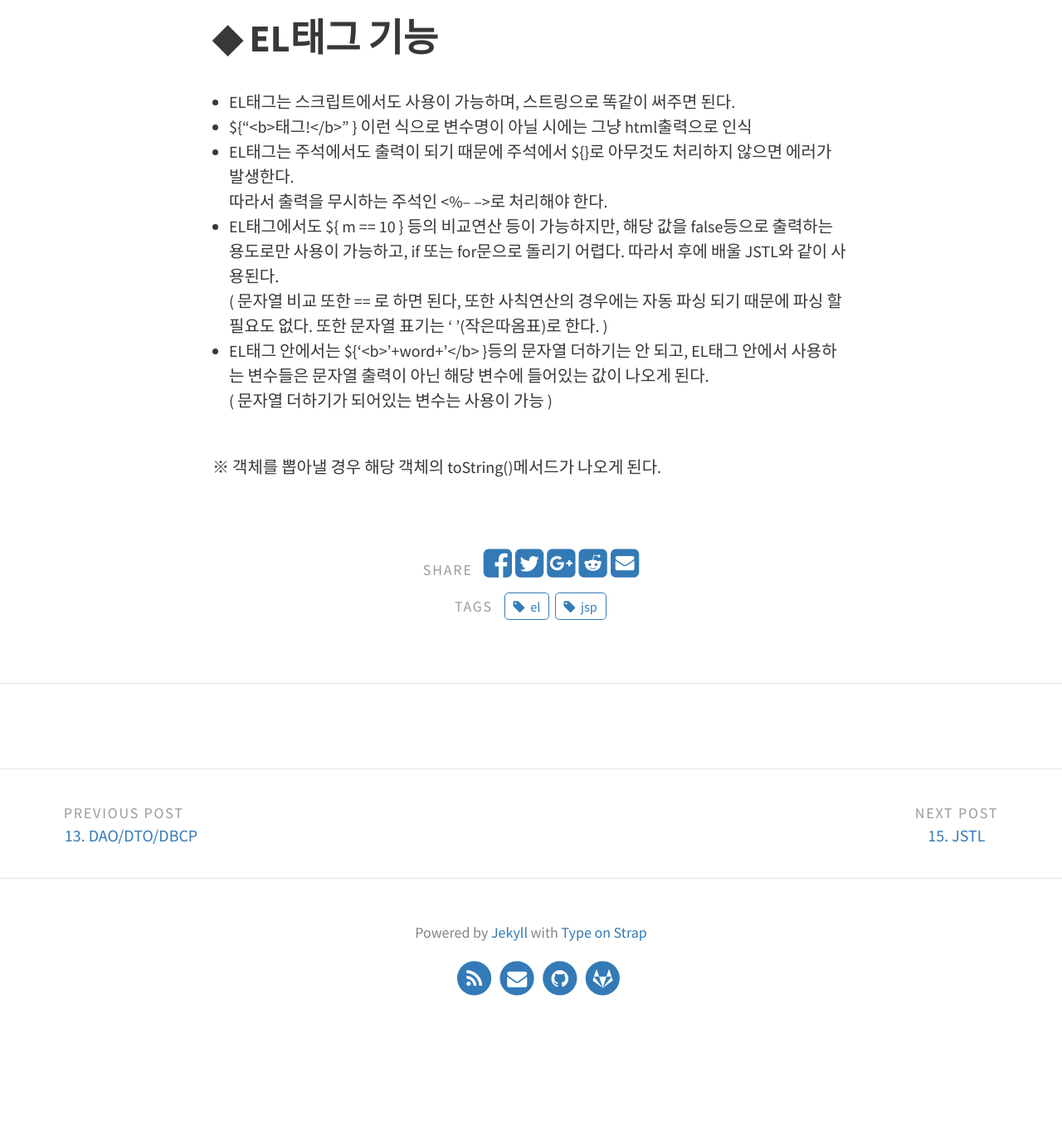
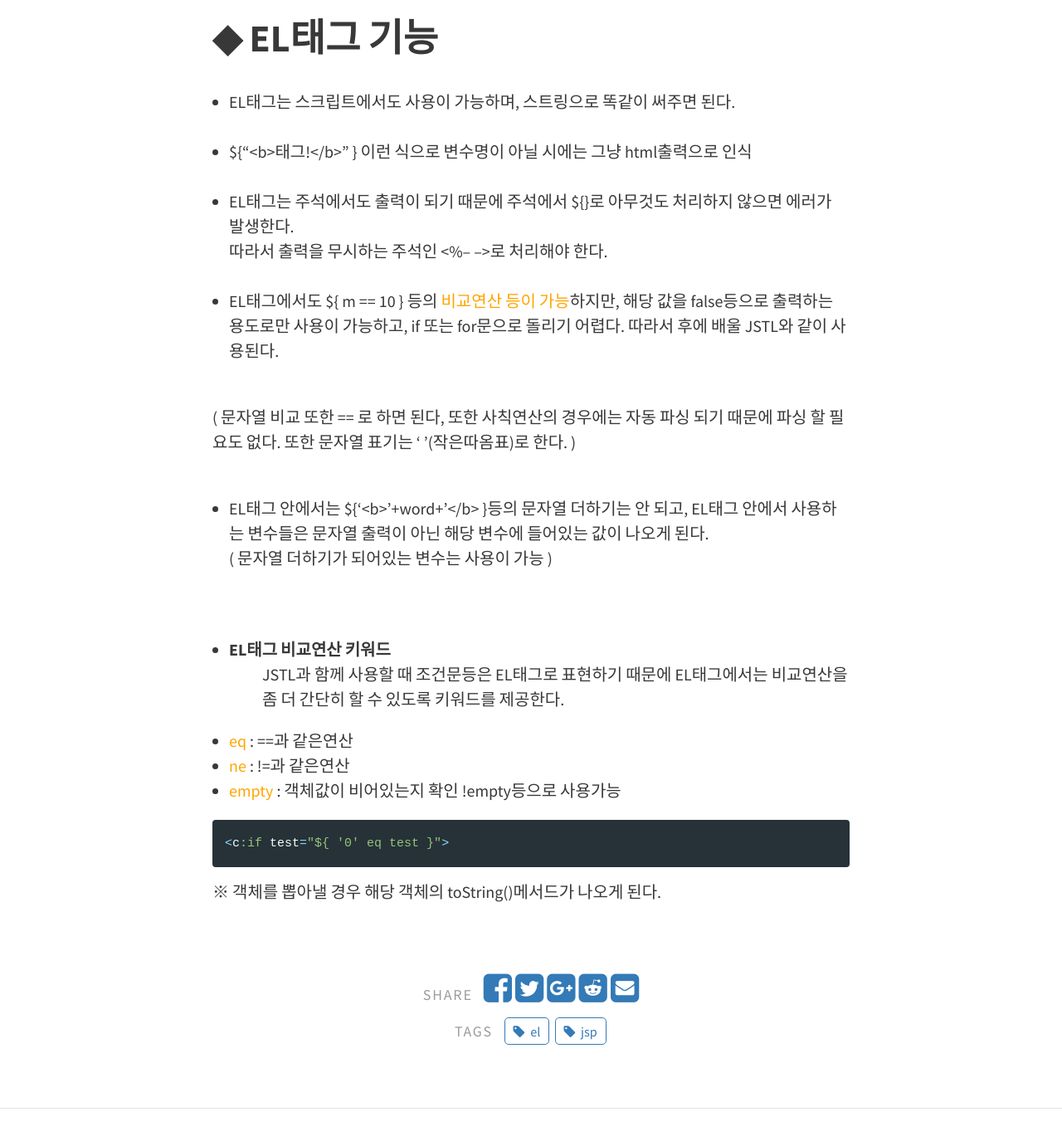
Before and after one commit to gunbin91/gunbin91.github.io, a Jekyll site: the page built from _posts/2019-06-13-jsp_14_el.md, in a window 1280 px wide and 1400 px high, scrolled down 3725 px. Shown: the top 1375 px of the window at 83% size. Built offline with Jekyll 4.4.1, drawn with Linux system fonts in a browser that asks for light colours; comment, search, counter and statistics services are not loaded; before the commit the page ends 4998 px from its top, so only the background shows below that.

```diff
--- a/_posts/2019-06-13-jsp_14_el.md
+++ b/_posts/2019-06-13-jsp_14_el.md
@@ -128,21 +128,31 @@ ${ pageContext.request.contextPath }
 
 # ◆ EL태그 기능
 - EL태그는 스크립트에서도 사용이 가능하며, 스트링으로 똑같이 써주면 된다.
-<br/>
+<br/><br/>
 
 - ${"&lt;b>태그!&lt;/b>" } 이런 식으로 변수명이 아닐 시에는 그냥 html출력으로 인식
-<br/>
+<br/><br/>
 
 - EL태그는 주석에서도 출력이 되기 때문에 주석에서 ${}로 아무것도 처리하지 않으면 에러가 발생한다.<br/> 따라서 출력을 무시하는 주석인 <%-- -->로 처리해야 한다.
-<br/>
+<br/><br/>
 
-- EL태그에서도 ${ m == 10 } 등의 비교연산 등이 가능하지만, 해당 값을 false등으로 출력하는 용도로만 사용이 가능하고, if 또는 for문으로 돌리기 어렵다. 따라서 후에 배울 JSTL와 같이 사용된다.<br/>
+- EL태그에서도 ${ m == 10 } 등의 <font color="orange">비교연산 등이 가능</font>하지만, 해당 값을 false등으로 출력하는 용도로만 사용이 가능하고, if 또는 for문으로 돌리기 어렵다. 따라서 후에 배울 JSTL와 같이 사용된다.<br/><br/>
+
 ( 문자열 비교 또한 == 로 하면 된다, 또한 사칙연산의 경우에는 자동 파싱 되기 때문에 파싱 할 필요도 없다. 또한 문자열 표기는 ‘ ’(작은따옴표)로 한다. )
-<br/>
+<br/><br/>
 
 - EL태그 안에서는 ${'&lt;b>'+word+'&lt;/b> }등의 문자열 더하기는 안 되고, EL태그 안에서 사용하는 변수들은 문자열 출력이 아닌 해당 변수에 들어있는 값이 나오게 된다. <br/>
 ( 문자열 더하기가 되어있는 변수는 사용이 가능 )<br/>
-<br/>
+<br/><br/>
+
+- EL태그 비교연산 키워드
+: JSTL과 함께 사용할 때 조건문등은 EL태그로 표현하기 때문에 EL태그에서는 비교연산을 좀 더 간단히 할 수 있도록 키워드를 제공한다.
+- <font color="orange">eq</font> : ==과 같은연산
+- <font color="orange">ne</font> : !=과 같은연산
+- <font color="orange">empty</font> : 객체값이 비어있는지 확인 !empty등으로 사용가능
+{% highlight ruby %}
+<c:if test="${ '0' eq test }">
+{% endhighlight %}
 
 ※ 객체를 뽑아낼 경우 해당 객체의 toString()메서드가 나오게 된다.
 
```
Also changed, not shown: _posts/2019-09-19-spring_09_controller.md (+1 -1 lines), _posts/2019-09-19-spring_10_controller2.md (+19 -1 lines), _posts/2019-09-20-spring_11_controller3.md (+1 -1 lines).
